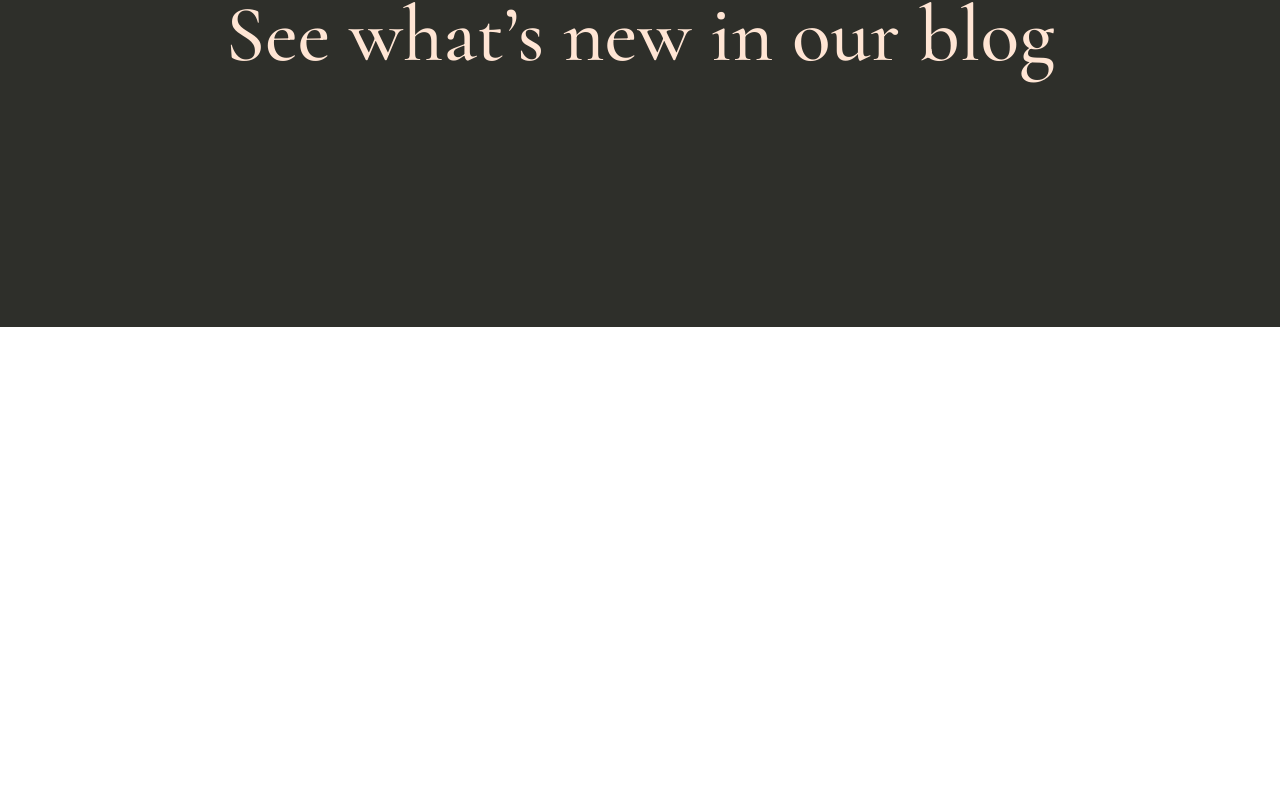
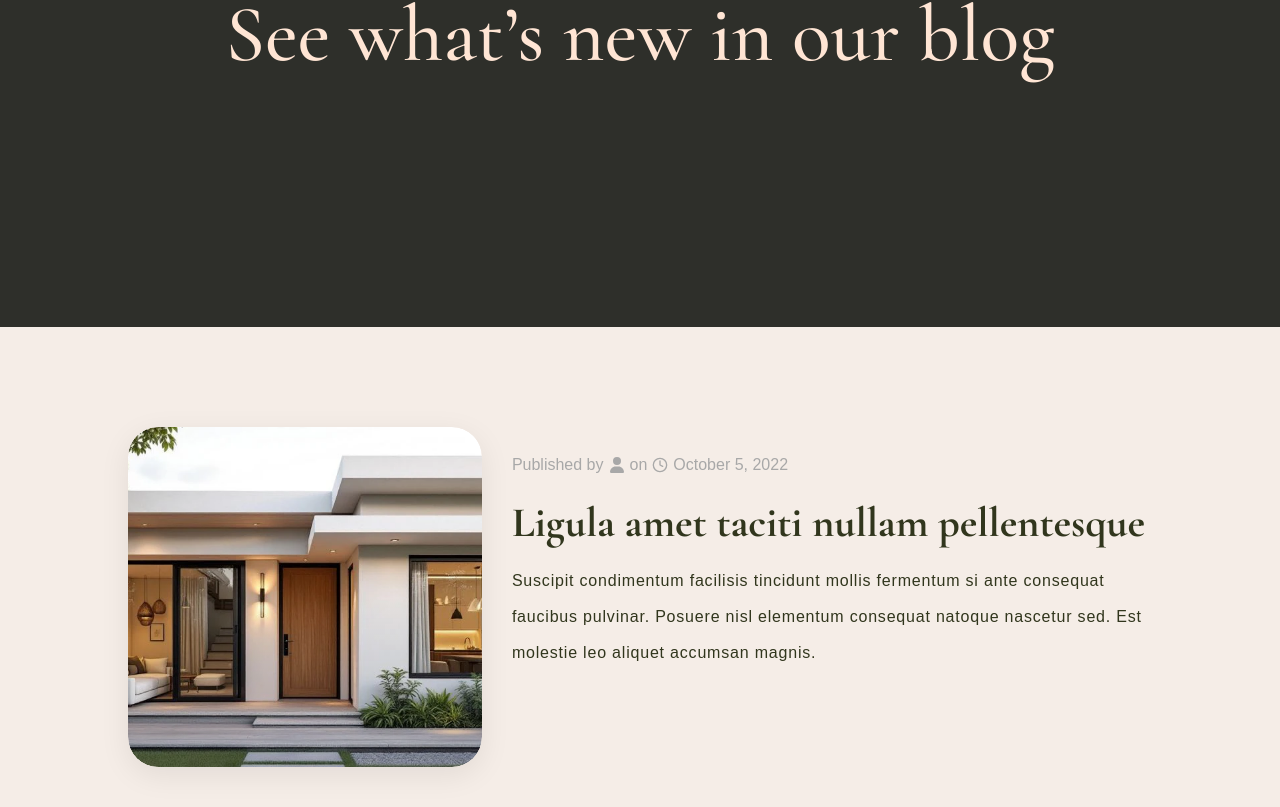
Before and after one commit to JakubStankiewicz1/NoirAtelier, a React (Vite) app in the folder frontend/: page /blog in a window 1280 px wide. Shown: the part 323-1130 px from the top of the page. Before the commit the page ends 800 px from the top, so only its background shows below. Built offline with nearby package versions, Linux system fonts and the light colour scheme.

Commit message:
Added Blogs component

```diff
--- /dev/null
+++ b/frontend/src/components/BlogCollection/BlogCollection.jsx
@@ -0,0 +1,83 @@
+import React from 'react';
+import "./blogCollection.css";
+import { FaUser } from "react-icons/fa6";
+import { LuClock } from "react-icons/lu";
+import assets from '../../assets/assets';
+
+const BlogCollection = () => {
+  return (
+    <div className='blogCollection'>
+        <div className="blogCollectionContainer">
+
+            {/* Blog Element */}
+            <div className="blogCollectionContainerBlog">
+                <div className="blogCollectionContainerBlogContainer">
+                    {/* Left Part */}
+                    <div className="blogCollectionContainerBlogContainerLeft">
+                        <div className="blogCollectionContainerBlogContainerLeftContainer">
+                            <div className="blogCollectionContainerBlogContainerLeftImageWrapper">
+                                <img
+                                    src={assets.FaqBenefitsImageOne}
+                                    alt="Blog post featured image"
+                                    className='blogCollectionContainerBlogContainerLeftContainerImage'
+                                />
+                                <div className="blogCollectionContainerBlogContainerLeftOverlay"></div>
+                            </div>
+                        </div>
+                    </div>
+
+
+                    {/* Right Part */}
+                    <div className="blogCollectionContainerBlogContainerRight">
+                        <div className="blogCollectionContainerBlogContainerRightContainer">
+                            {/* Top Part */}
+                            <div className="blogCollectionContainerBlogContainerRightContainerTop">
+                                <div className="blogCollectionContainerBlogContainerRightContainerTopContainer">
+                                    <p className="blogCollectionContainerBlogContainerRightContainerTopContainerTextOne">
+                                        Published by
+                                    </p>
+
+                                    <FaUser className='blogCollectionContainerBlogContainerRightContainerTopContainerIconOne' />
+
+                                    <p className="blogCollectionContainerBlogContainerRightContainerTopContainerTextTow">
+                                        on
+                                    </p>
+
+                                    <LuClock className='blogCollectionContainerBlogContainerRightContainerTopContainerIconTwo' />
+
+                                    <p className="blogCollectionContainerBlogContainerRightContainerTopContainerTextThree">
+                                        October 5, 2022
+                                    </p>
+                                </div>
+                            </div>
+
+                            {/* Middle Part */}
+                            <div className="blogCollectionContainerBlogContainerRightContainerMiddle">
+                                <div className="blogCollectionContainerBlogContainerRightContainerMiddleContainer">
+                                    <p className="blogCollectionContainerBlogContainerRightContainerMiddleContainerText cormorant-garamond-regular">
+                                        Ligula amet taciti nullam pellentesque
+                                    </p>
+                                </div>
+                            </div>
+
+                            {/* Bottom Part */}
+                            <div className="blogCollectionContainerBlogContainerRightContainerBottom">
+                                <p className="blogCollectionContainerBlogContainerRightContainerBottomContainer">
+                                    <p className="blogCollectionContainerBlogContainerRightContainerBottomContainerText">
+                                        Suscipit condimentum facilisis tincidunt mollis fermentum si ante consequat faucibus pulvinar. Posuere nisl elementum consequat natoque nascetur sed. Est molestie leo aliquet accumsan magnis.
+                                    </p>
+                                </p>
+                            </div>
+                        </div>
+                    </div>
+
+
+                </div>
+            </div>
+
+        </div>
+    </div>
+  )
+}
+
+export default BlogCollection
--- /dev/null
+++ b/frontend/src/components/BlogCollection/blogCollection.css
@@ -0,0 +1,141 @@
+.blogCollection {
+    width: 100%;
+    height: 100%;
+
+    background-color: #F5EDE7;
+
+    padding-top: 100px;
+    padding-bottom: 100px;
+}
+
+.blogCollectionContainer {
+    width: 100%;
+    height: 100%;
+
+    display: flex;
+    flex-direction: column;
+    align-items: center;
+    justify-content: center;
+
+    width: 80%;
+    margin-left: auto;
+    margin-right: auto;
+}
+
+.blogCollectionContainerBlog {
+    width: 100%;
+    height: 100%;
+}
+
+.blogCollectionContainerBlogContainer {
+    display: flex;
+    flex-direction: row;
+    justify-content: center;
+    /* align-items: center; */
+    gap: 30px;
+}
+
+.blogCollectionContainerBlogContainerLeft {
+    width: 850px;
+    height: 340px;
+    display: flex;
+    flex-direction: column;
+    justify-content: center;
+    align-items: center;
+    background-color: transparent;
+    border-radius: 30px;
+    overflow: hidden;
+    box-shadow: 0 8px 30px rgba(0, 0, 0, 0.08);
+    transition: transform 0.3s ease, box-shadow 0.3s ease;
+}
+
+.blogCollectionContainerBlogContainerLeft:hover {
+    transform: translateY(-5px);
+    box-shadow: 0 12px 40px rgba(0, 0, 0, 0.12);
+}
+
+.blogCollectionContainerBlogContainerLeftContainer {
+    width: 100%;
+    height: 100%;
+    padding: 0;
+    position: relative;
+    overflow: hidden;
+}
+
+.blogCollectionContainerBlogContainerLeftImageWrapper {
+    width: 100%;
+    height: 100%;
+    position: relative;
+    overflow: hidden;
+    border-radius: 30px;
+}
+
+.blogCollectionContainerBlogContainerLeftContainerImage {
+    width: 100%;
+    height: 100%;
+    object-fit: cover;
+    transition: transform 0.6s ease;
+    transform-origin: center;
+    border-radius: 30px;
+}
+
+.blogCollectionContainerBlogContainerLeft:hover .blogCollectionContainerBlogContainerLeftContainerImage {
+    transform: scale(1.05);
+}
+
+.blogCollectionContainerBlogContainerLeftOverlay {
+    position: absolute;
+    top: 0;
+    left: 0;
+    right: 0;
+    bottom: 0;
+    background: linear-gradient(0deg, rgba(0,0,0,0.2) 0%, rgba(0,0,0,0) 50%);
+    border-radius: 30px;
+    z-index: 1;
+}
+
+.blogCollectionContainerBlogContainerRight {
+    margin-top: 20px;
+}
+
+.blogCollectionContainerBlogContainerRightContainer {
+    display: flex;
+    flex-direction: column;
+    gap: 15px;
+}
+
+.blogCollectionContainerBlogContainerRightContainerTopContainer {
+    display: flex;
+    flex-direction: row;
+    align-items: center;
+    gap: 5px;
+}
+
+.blogCollectionContainerBlogContainerRightContainerTopContainerTextOne,
+.blogCollectionContainerBlogContainerRightContainerTopContainerTextTow,
+.blogCollectionContainerBlogContainerRightContainerTopContainerTextThree {
+    color: #A8A8A8;
+    font-size: 16px;
+    font-weight: 300;
+    line-height: 36px;
+}
+
+.blogCollectionContainerBlogContainerRightContainerTopContainerIconOne,
+.blogCollectionContainerBlogContainerRightContainerTopContainerIconTwo {
+    color: #A8A8A8;
+}
+
+.blogCollectionContainerBlogContainerRightContainerMiddleContainerText {
+    color: #31361D;
+    font-size: 42px;
+    font-weight: 700;
+    line-height: 50px;
+}
+
+.blogCollectionContainerBlogContainerRightContainerBottomContainerText {
+    color: #31361D;
+    font-size: 16px;
+    font-weight: 300;
+    line-height: 36px;
+    letter-spacing: 0.8px;;
+}
--- a/frontend/src/pages/Blog/Blog.jsx
+++ b/frontend/src/pages/Blog/Blog.jsx
@@ -1,11 +1,13 @@
 import React from 'react';
 import "./blog.css";
 import BlogHeader from '../../components/BlogHeader/BlogHeader';
+import BlogCollection from '../../components/BlogCollection/BlogCollection';
 
 const Blog = () => {
   return (
     <div className='blog'>
         <BlogHeader />
+        <BlogCollection />
     </div>
   )
 }
```
